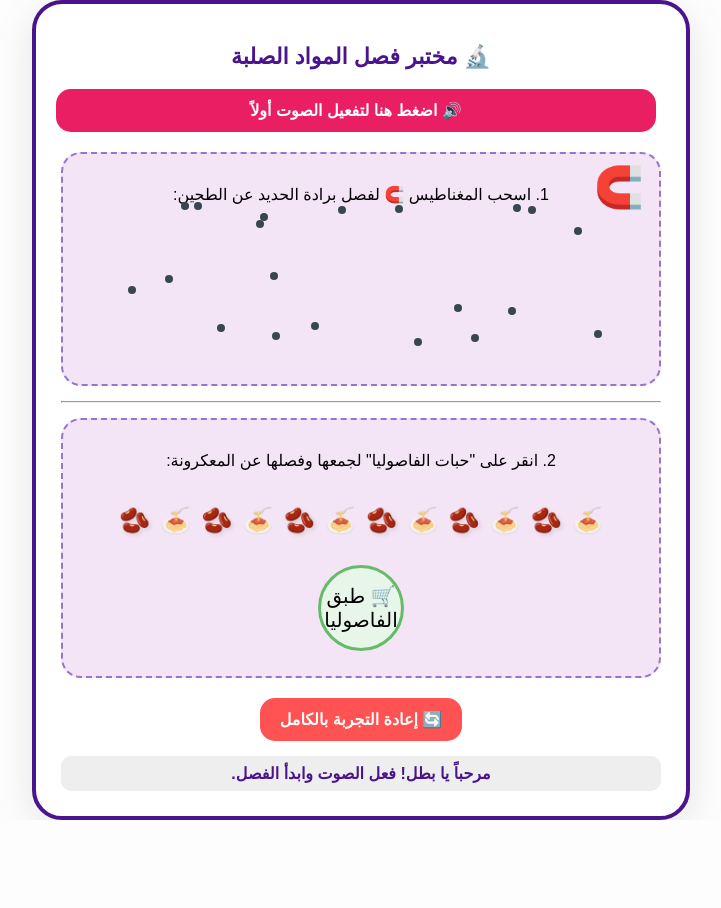
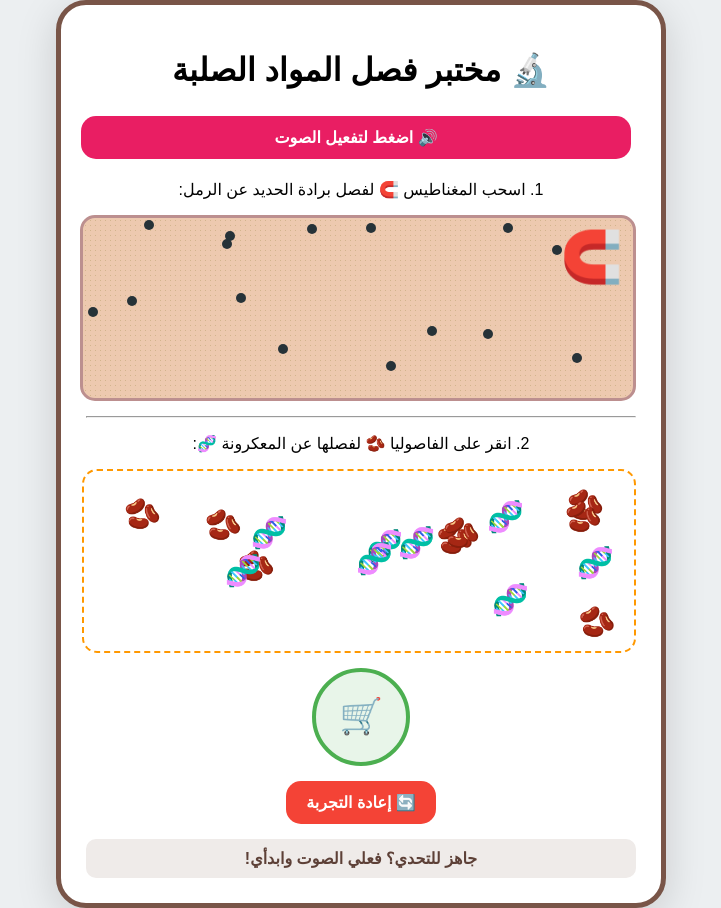
Before and after one commit to amalalghoul2006-art/science-llab4, a plain HTML site: page index.html in a window 1280 px wide. Shown: the whole page, without its empty margins (279-1000 px from the left). Before the commit the page ends 820 px from the top, so only its background shows below. Drawn offline with Linux system fonts and the light colour scheme.

Commit message:
Update index.html

```diff
--- a/index.html
+++ b/index.html
@@ -2,55 +2,56 @@
 <html lang="ar" dir="rtl">
 <head>
     <meta charset="UTF-8">
-    <title>مختبر فصل المخاليط 🔬</title>
+    <title>مختبر العلوم الممتع 🔬</title>
     <style>
-        body { font-family: 'Cairo', sans-serif; background: #fdfdfd; display: flex; justify-content: center; align-items: center; min-height: 100vh; margin: 0; overflow-x: hidden; }
-        .lab-container { background: #fff; padding: 25px; border-radius: 30px; box-shadow: 0 10px 40px rgba(0,0,0,0.1); text-align: center; width: 600px; border: 4px solid #4a148c; }
-        h1 { color: #4a148c; font-size: 22px; }
+        body { font-family: 'Cairo', sans-serif; background: #eceff1; display: flex; justify-content: center; align-items: center; min-height: 100vh; margin: 0; }
+        .lab-card { background: white; padding: 25px; border-radius: 30px; box-shadow: 0 10px 40px rgba(0,0,0,0.15); text-align: center; width: 550px; border: 5px solid #795548; }
 
-        .experiment-box { border: 2px dashed #9575cd; padding: 15px; border-radius: 20px; margin: 15px 0; position: relative; background: #f3e5f5; min-height: 200px; }
+        /* صندوق الرمل */
+        .sand-box {
+            position: relative; height: 180px; width: 100%; margin: 15px 0;
+            background: #edc9af; /* لون رملي */
+            background-image: radial-gradient(#d2b48c 10%, transparent 20%);
+            background-size: 5px 5px;
+            border-radius: 15px; border: 3px solid #bc8f8f; overflow: hidden;
+        }
+        .magnet { font-size: 50px; cursor: grab; position: absolute; z-index: 10; top: 10px; right: 10px; transition: transform 0.1s; }
+        .iron { position: absolute; width: 10px; height: 10px; background: #263238; border-radius: 50%; transition: 0.2s; }
 
-        /* تجربة المغناطيس */
-        .magnet { width: 60px; height: 60px; cursor: grab; position: absolute; top: 10px; right: 10px; z-index: 10; font-size: 40px; }
-        .iron-bit { position: absolute; width: 8px; height: 8px; background: #37474f; border-radius: 50%; transition: 0.3s; }
-        .flour { width: 100%; height: 100%; background: #fff9e6; border-radius: 15px; opacity: 0.7; }
-
-        /* تجربة المعكرونة */
-        .food-bowl { display: flex; flex-wrap: wrap; justify-content: center; gap: 10px; padding: 20px; }
-        .bean { font-size: 25px; cursor: pointer; transition: 0.3s; filter: drop-shadow(2px 2px 2px rgba(0,0,0,0.1)); }
-        .pasta { font-size: 25px; opacity: 0.8; }
-
-        .target-bowl { border: 3px solid #66bb6a; border-radius: 50%; width: 80px; height: 80px; margin: 10px auto; background: #e8f5e9; display: flex; align-items: center; justify-content: center; font-size: 20px; }
+        /* منطقة الطعام المتناثر */
+        .food-area {
+            position: relative; height: 180px; width: 100%; margin: 15px 0;
+            background: #fff; border-radius: 15px; border: 2px dashed #ff9800; overflow: hidden;
+        }
+        .item { position: absolute; font-size: 30px; cursor: pointer; transition: 0.3s; user-select: none; }
+        .target-bowl { border: 4px solid #4caf50; border-radius: 50%; width: 90px; height: 90px; margin: 10px auto; background: #e8f5e9; display: flex; align-items: center; justify-content: center; font-size: 35px; }
 
         button { padding: 12px 20px; font-size: 16px; cursor: pointer; border-radius: 15px; border: none; color: white; font-weight: bold; margin: 5px; }
         .btn-audio { background: #e91e63; width: 100%; }
-        .btn-reset { background: #ff5252; }
-        #status { font-weight: bold; color: #4a148c; margin-top: 10px; background: #eee; padding: 8px; border-radius: 10px; }
+        .btn-reset { background: #f44336; }
+        #status { font-weight: bold; color: #5d4037; background: #efebe9; padding: 10px; border-radius: 10px; margin-top: 10px; }
     </style>
 </head>
 <body>
 
-<div class="lab-container">
+<div class="lab-card">
     <h1>🔬 مختبر فصل المواد الصلبة</h1>
-    <button class="btn-audio" onclick="initAudio()">🔊 اضغط هنا لتفعيل الصوت أولاً</button>
+    <button class="btn-audio" onclick="initAudio()">🔊 اضغط لتفعيل الصوت</button>
 
-    <div class="experiment-box" id="magnetArea">
-        <p>1. اسحب المغناطيس 🧲 لفصل برادة الحديد عن الطحين:</p>
-        <div class="flour"></div>
-        <div id="magnetIcon" class="magnet" draggable="true" ondrag="moveMagnet(event)">🧲</div>
+    <p>1. اسحب المغناطيس 🧲 لفصل برادة الحديد عن الرمل:</p>
+    <div class="sand-box" id="sandArea" onmousemove="moveMagnet(event)">
+        <div id="magnet" class="magnet">🧲</div>
         </div>
 
     <hr>
 
-    <div class="experiment-box">
-        <p>2. انقر على "حبات الفاصوليا" لجمعها وفصلها عن المعكرونة:</p>
-        <div class="food-bowl" id="foodBox">
-            </div>
-        <div class="target-bowl" id="targetBowl">🛒 طبق الفاصوليا</div>
-    </div>
+    <p>2. انقر على الفاصوليا 🫘 لفصلها عن المعكرونة 🧬:</p>
+    <div class="food-area" id="foodBox">
+        </div>
+    <div class="target-bowl">🛒</div>
 
-    <button class="btn-reset" onclick="resetLab()">🔄 إعادة التجربة بالكامل</button>
-    <div id="status">مرحباً يا بطل! فعل الصوت وابدأ الفصل.</div>
+    <button class="btn-reset" onclick="resetLab()">🔄 إعادة التجربة</button>
+    <div id="status">جاهز للتحدي؟ فعلي الصوت وابدأي!</div>
 </div>
 
 <script>
@@ -58,7 +59,7 @@
     function initAudio() {
         audioCtx = new (window.AudioContext || window.webkitAudioContext)();
         beep(440, 0.2);
-        document.getElementById('status').innerText = "الصوت يعمل! ابدأ التجربة الآن.";
+        document.getElementById('status').innerText = "تم تفعيل الصوت! ✅";
     }
 
     function beep(freq, duration) {
@@ -71,71 +72,83 @@
         osc.stop(audioCtx.currentTime + duration);
     }
 
-    // توليد برادة الحديد
+    // إنشاء برادة الحديد في الرمل
     function createIron() {
-        const area = document.getElementById('magnetArea');
-        for(let i=0; i<20; i++) {
+        const area = document.getElementById('sandArea');
+        for(let i=0; i<15; i++) {
             let bit = document.createElement('div');
-            bit.className = 'iron-bit';
-            bit.style.left = Math.random() * 80 + 10 + "%";
-            bit.style.top = Math.random() * 60 + 20 + "%";
+            bit.className = 'iron';
+            bit.style.left = Math.random() * 90 + "%";
+            bit.style.top = Math.random() * 80 + "%";
             area.appendChild(bit);
         }
     }
 
-    // حركة المغناطيس
+    // حركة المغناطيس وجذب الحديد
     function moveMagnet(e) {
-        if(!e.clientX) return;
-        const magnet = document.getElementById('magnetIcon');
-        const area = document.getElementById('magnetArea').getBoundingClientRect();
-        magnet.style.left = (e.clientX - area.left - 30) + "px";
-        magnet.style.top = (e.clientY - area.top - 30) + "px";
+        const magnet = document.getElementById('magnet');
+        const area = document.getElementById('sandArea').getBoundingClientRect();
+        let x = e.clientX - area.left - 25;
+        let y = e.clientY - area.top - 25;
 
-        // جذب الحديد
-        const bits = document.querySelectorAll('.iron-bit');
+        magnet.style.left = x + "px";
+        magnet.style.top = y + "px";
+
+        const bits = document.querySelectorAll('.iron');
         bits.forEach(bit => {
-            let dx = parseInt(magnet.style.left) - parseInt(bit.style.left);
-            let dy = parseInt(magnet.style.top) - parseInt(bit.style.top);
-            let dist = Math.sqrt(dx*dx + dy*dy);
+            let bx = parseFloat(bit.style.left) / 100 * area.width;
+            let by = parseFloat(bit.style.top) / 100 * area.height;
+            let dist = Math.sqrt(Math.pow(x - bx, 2) + Math.pow(y - by, 2));
+
             if(dist < 50) {
-                bit.style.left = magnet.style.left;
-                bit.style.top = magnet.style.top;
-                if(Math.random() > 0.9) beep(800, 0.05); // صوت جذب
+                bit.style.left = (x + 10) + "px";
+                bit.style.top = (y + 40) + "px";
+                if(Math.random() > 0.95) beep(800, 0.05);
             }
         });
     }
 
-    // تجربة الفاصوليا والمعكرونة
+    // إنشاء المعكرونة والفاصوليا بشكل متناثر (Random)
     function createFood() {
         const box = document.getElementById('foodBox');
         box.innerHTML = "";
-        for(let i=0; i<6; i++) {
-            box.innerHTML += `<span class="pasta">🍝</span>`;
-            box.innerHTML += `<span class="bean" onclick="collectBean(this)">🫘</span>`;
+        const items = ['🧬', '🫘']; // 🧬 رمز للمعكرونة الحلزونية و 🫘 للفاصوليا
+
+        for(let i=0; i<16; i++) {
+            let type = items[Math.floor(Math.random() * items.length)];
+            let span = document.createElement('span');
+            span.className = 'item';
+            span.innerHTML = type;
+            span.style.left = Math.random() * 85 + 5 + "%";
+            span.style.top = Math.random() * 75 + 5 + "%";
+
+            if(type === '🫘') {
+                span.onclick = function() {
+                    beep(600, 0.1);
+                    this.style.transform = "scale(0) translateY(-100px)";
+                    setTimeout(() => this.remove(), 300);
+                    document.getElementById('status').innerText = "أحسنتِ! تم التقاط حبة فاصوليا 🫘";
+                };
+            } else {
+                span.style.cursor = "default";
+            }
+            box.appendChild(span);
         }
-    }
-
-    function collectBean(el) {
-        beep(600, 0.1);
-        el.style.transform = "scale(0)";
-        setTimeout(() => el.remove(), 300);
-        document.getElementById('status').innerText = "أحسنت! فصلت حبة فاصوليا باليد.";
     }
 
     function resetLab() {
         if(audioCtx) beep(300, 0.2);
-        const oldBits = document.querySelectorAll('.iron-bit');
-        oldBits.forEach(b => b.remove());
+        const irons = document.querySelectorAll('.iron');
+        irons.forEach(i => i.remove());
         createIron();
         createFood();
-        document.getElementById('magnetIcon').style.left = "10px";
-        document.getElementById('magnetIcon').style.top = "10px";
-        document.getElementById('status').innerText = "تمت إعادة المختبر! جرب مرة أخرى.";
+        document.getElementById('status').innerText = "تمت إعادة ترتيب المواد! جربي مجدداً 🔄";
     }
 
-    // البدء الأولي
+    // تشغيل عند التحميل
     createIron();
     createFood();
 </script>
+
 </body>
 </html>
```
